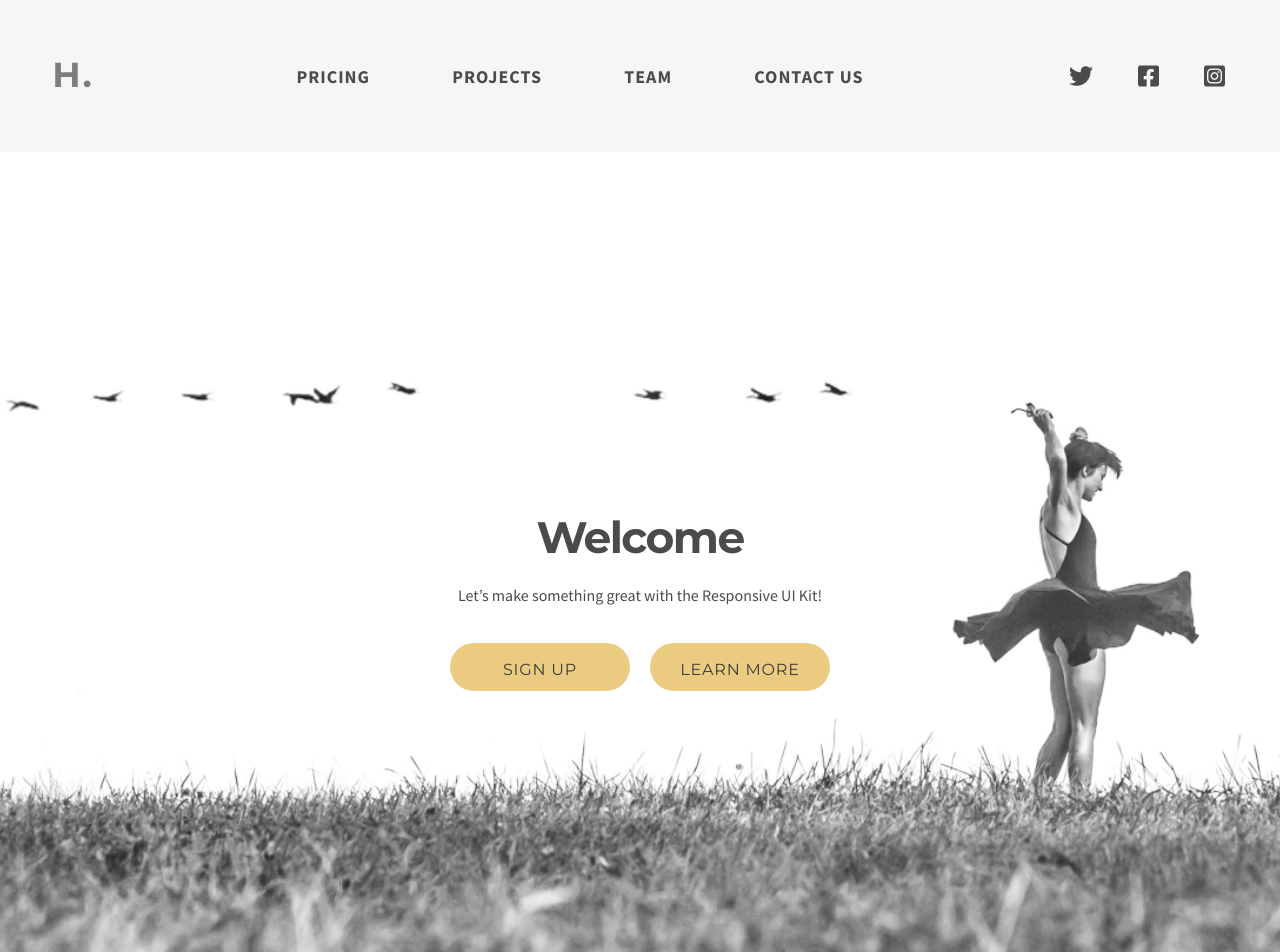
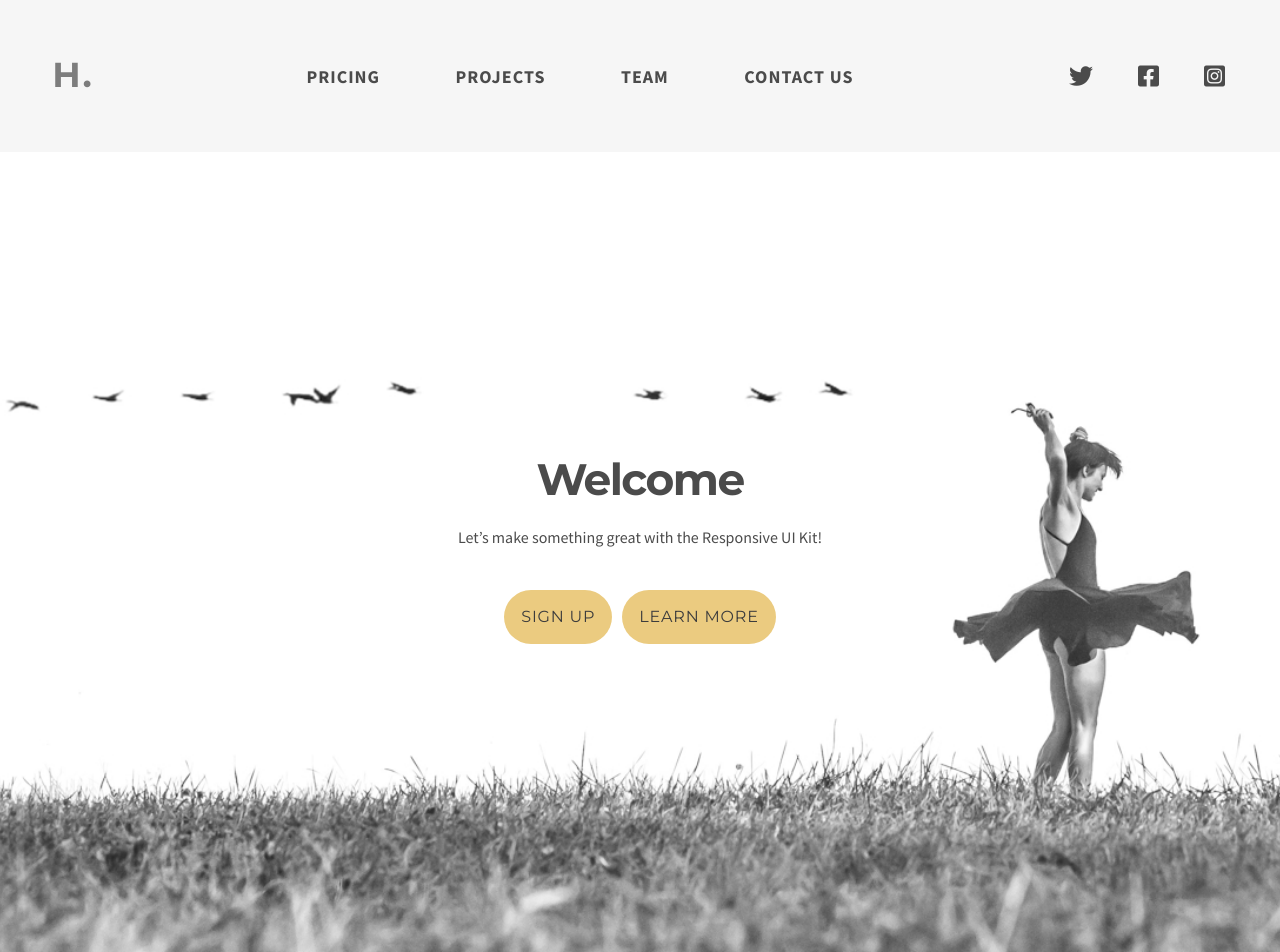
Before and after one commit to maximpypko/hofman-page, a plain HTML site: page index.html in a window 1280 px wide. Shown: the top 952 px of the page. Drawn offline with nearby package versions, Linux system fonts and the light colour scheme.

Commit message:
fixed button overflow in section hero

```diff
--- a/styles/styles.css
+++ b/styles/styles.css
@@ -61,6 +61,7 @@ a {
 }
 
 .navbar-menu__link {
+  padding: 10px;
   font-weight: bold;
   font-size: 1.8rem;
   line-height: 2.3rem;
@@ -82,6 +83,7 @@ a {
 
 .navbar-menu__link:hover {
   box-shadow: 0px 4px 5px 3px rgba(62, 62, 62, 0.2);
+  border-radius: 15px;
 }
 
 .navbar-social-menu__link:hover {
@@ -106,12 +108,14 @@ a {
   background-repeat: no-repeat;
   background-size: cover;
   background-position: center;
-
-  padding: 36.1rem 0 0;
 }
 
 .hero-content {
-  max-width: 38rem;
+  position: relative;
+  top: 50%;
+  transform: translateY(-50%);
+
+  width: max-content;
   margin: 0 auto;
   text-align: center;
 }
@@ -135,14 +139,12 @@ a {
   margin-top: 3.6rem;
 
   display: flex;
-  justify-content: space-between;
+  justify-content: center;
 }
 
 .hero__button {
-  width: 18rem;
-  height: 4.8rem;
-  padding: 1.5rem 0;
-
+  padding: 1.5rem;
+  margin: 5px;
   font-family: "Montserrat";
   font-size: 1.6rem;
   line-height: 2rem;
```
